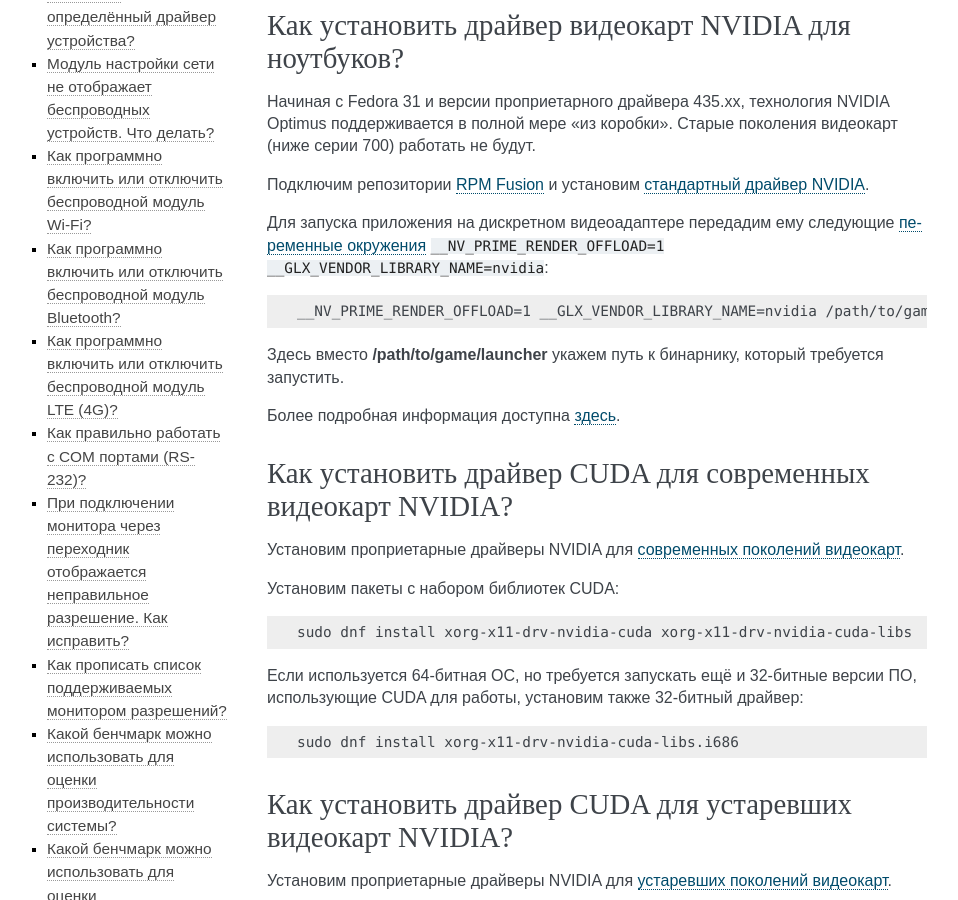
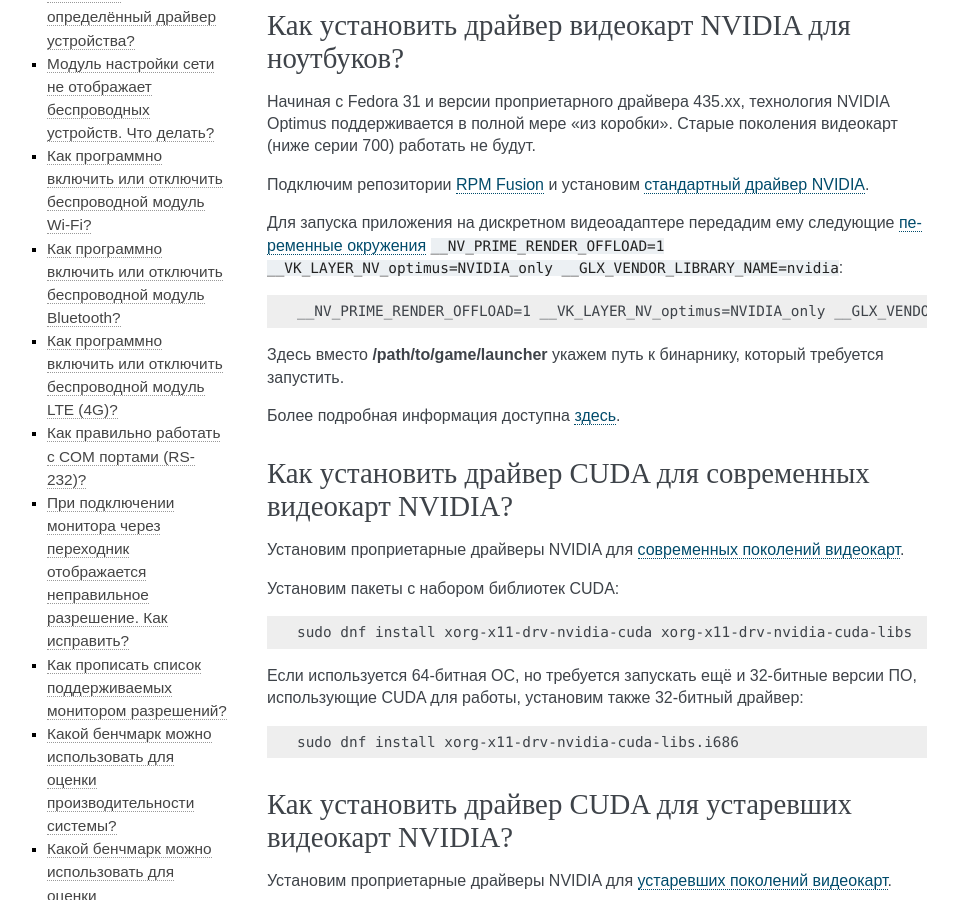
Before and after one commit to RussianFedora/FAQ, a Sphinx documentation site: the page built from source/hardware.rst, in a window 1280 px wide and 900 px high, scrolled down 1991 px. Shown: the whole window, without its empty margins (153-1111 px from the left). Built offline with Sphinx 7.4.7, drawn with Linux system fonts in a browser that asks for light colours; comment, search, counter and statistics services are not loaded; some of the changed text lies outside the part shown.

Commit message:
Updated NVIDIA Optimus environment variables.

```diff
--- a/source/hardware.rst
+++ b/source/hardware.rst
@@ -135,11 +135,11 @@
 
 Подключим репозитории :ref:`RPM Fusion <rpmfusion>` и установим :ref:`стандартный драйвер NVIDIA <nvidia-standard>`.
 
-Для запуска приложения на дискретном видеоадаптере передадим ему следующие :ref:`переменные окружения <env-set>` ``__NV_PRIME_RENDER_OFFLOAD=1 __GLX_VENDOR_LIBRARY_NAME=nvidia``:
-
-.. code-block:: text
-
-    __NV_PRIME_RENDER_OFFLOAD=1 __GLX_VENDOR_LIBRARY_NAME=nvidia /path/to/game/launcher
+Для запуска приложения на дискретном видеоадаптере передадим ему следующие :ref:`переменные окружения <env-set>` ``__NV_PRIME_RENDER_OFFLOAD=1 __VK_LAYER_NV_optimus=NVIDIA_only __GLX_VENDOR_LIBRARY_NAME=nvidia``:
+
+.. code-block:: text
+
+    __NV_PRIME_RENDER_OFFLOAD=1 __VK_LAYER_NV_optimus=NVIDIA_only __GLX_VENDOR_LIBRARY_NAME=nvidia /path/to/game/launcher
 
 Здесь вместо **/path/to/game/launcher** укажем путь к бинарнику, который требуется запустить.
 
@@ -934,7 +934,7 @@
 
 .. code-block:: text
 
-    __NV_PRIME_RENDER_OFFLOAD=1 __GLX_VENDOR_LIBRARY_NAME=nvidia %command%
+    __NV_PRIME_RENDER_OFFLOAD=1 __VK_LAYER_NV_optimus=NVIDIA_only __GLX_VENDOR_LIBRARY_NAME=nvidia %command%
 
 Сохраним изменения, нажав **OK** и **Закрыть**.
 
```
